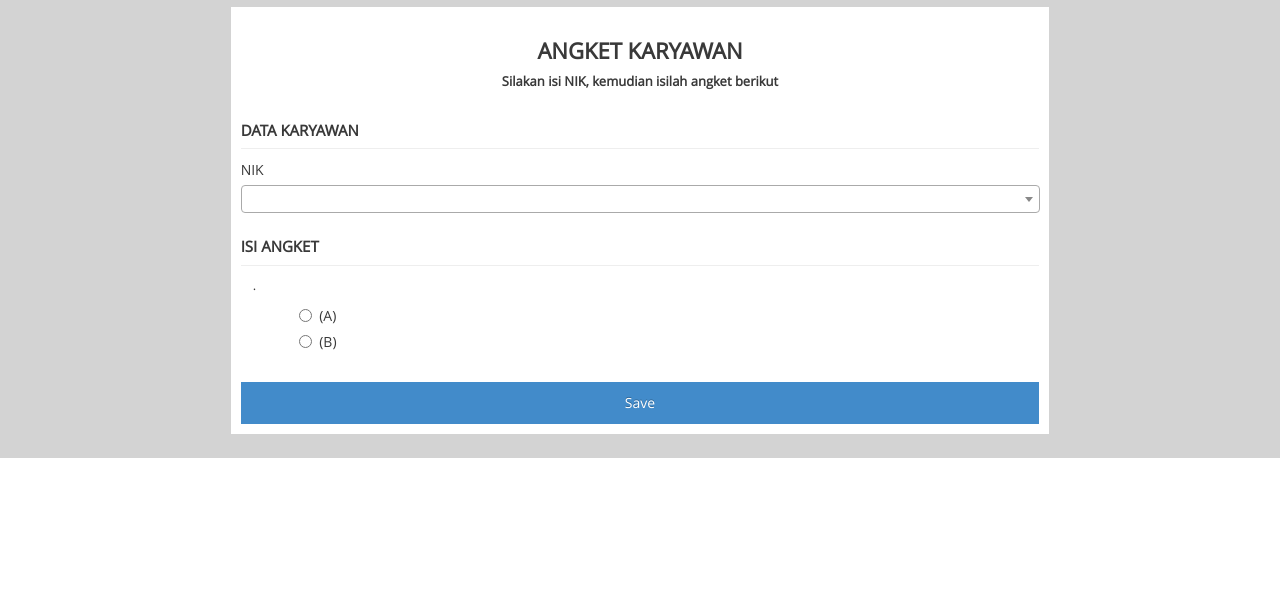
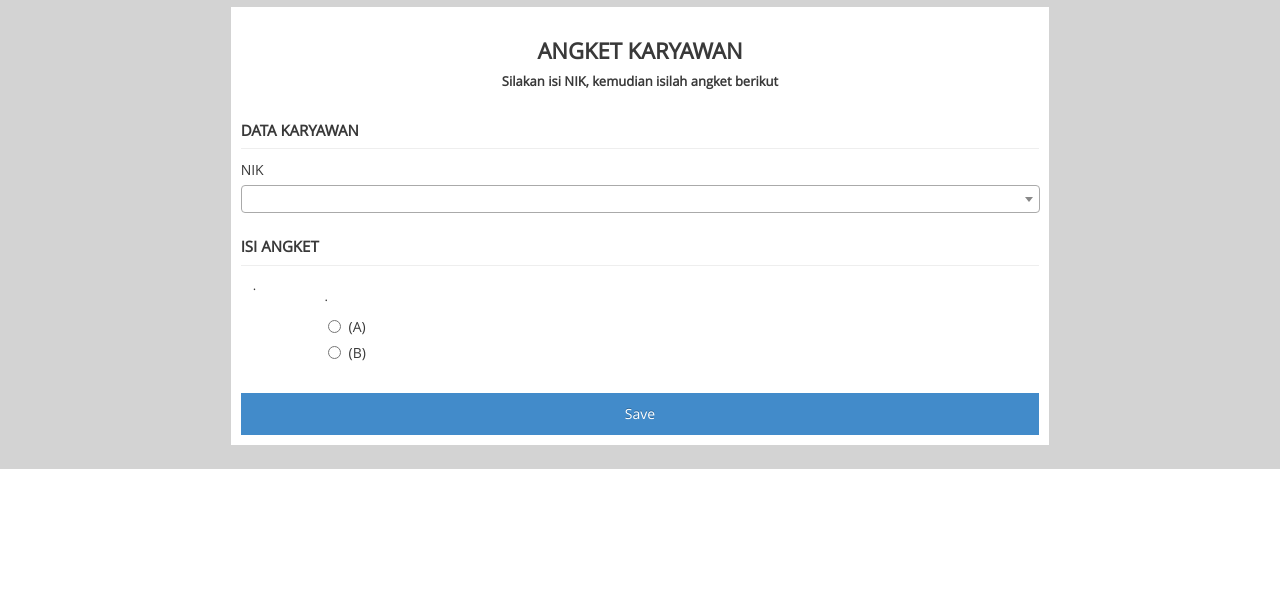
Before and after one commit to mauldoto/hr-angket, a PHP site: page / in a window 1280 px wide. Shown: the part 46-659 px from the top of the page. Run offline with PHP 8.4, Linux system fonts and the light colour scheme; tables that the repository leaves empty or names only in its code hold one stand-in row (values such as "Sample post"); data that the repository does not hold is empty; some libraries are stand-ins or nearby versions.

Commit message:
adjust margin

```diff
--- a/app/views/home/index.php
+++ b/app/views/home/index.php
@@ -73,13 +73,19 @@
 			<section>
 				<?php foreach ($data['angket'] as $angket) : ?>
 					<div class="col-xs-12 col-sm-12 mb-10">
+
 						<div>
 							<div class="col-xs-1 angket"><?= $angket['NO'] ?>.</div>
 							<div class="col-xs-11 mb-5 pertanyaan"><?= $angket['PERTANYAAN'] ?></div>
 						</div>
 
 						<div>
-							<div class="col-xs-11 col-xs-offset-1">
+							<div class="col-xs-1 offset-3 angket"><?= $angket['NO'] ?>.</div>
+							<div class="col-xs-10 mb-5 pertanyaan"><?= $angket['PERTANYAAN'] ?></div>
+						</div>
+
+						<div>
+							<div class="col-xs-11 offset-12">
 								<label class="radio">
 									<input class="input-radio" type="radio" data-no="<?= $angket['NO'] ?>" data-sort="1" name="angket_<?= $angket['NO'] ?>" id="radio<?= $angket["NO"] ?>1" value="a" required>(A) <?= $angket['P1'] ?>
 									<?php if ($angket['P1_REASON'] == 1) : ?>
--- a/app/views/templates/header_new.php
+++ b/app/views/templates/header_new.php
@@ -51,6 +51,14 @@
     .pertanyaan {
       font-size: 14px;
     }
+
+    .offset-3 {
+      margin-left: 6%;
+    }
+
+    .offset-12 {
+      margin-left: 12%;
+    }
   </style>
 </head>
 
```
